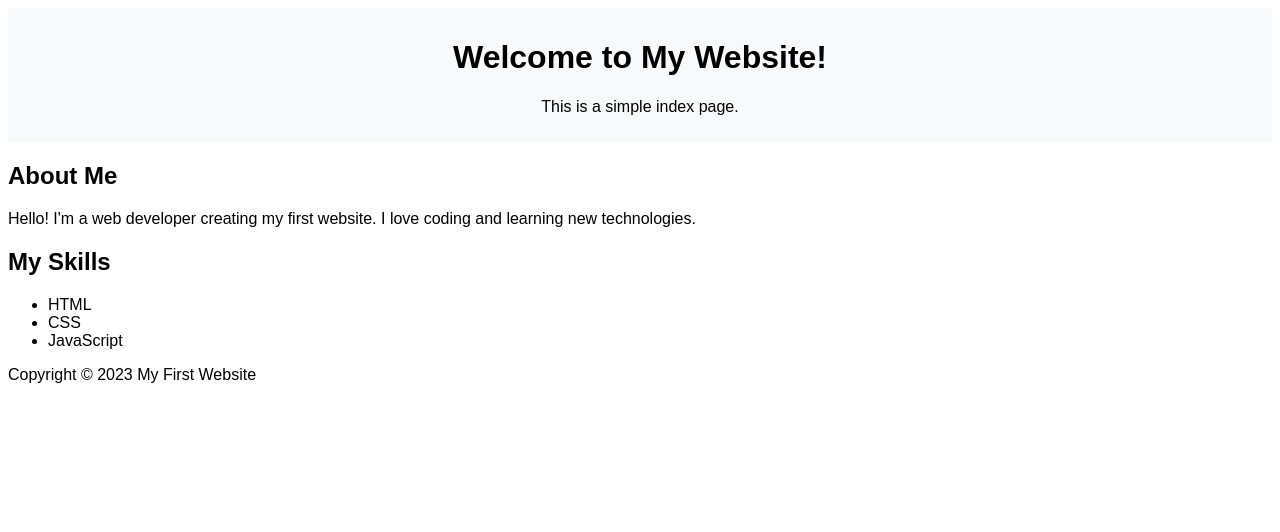
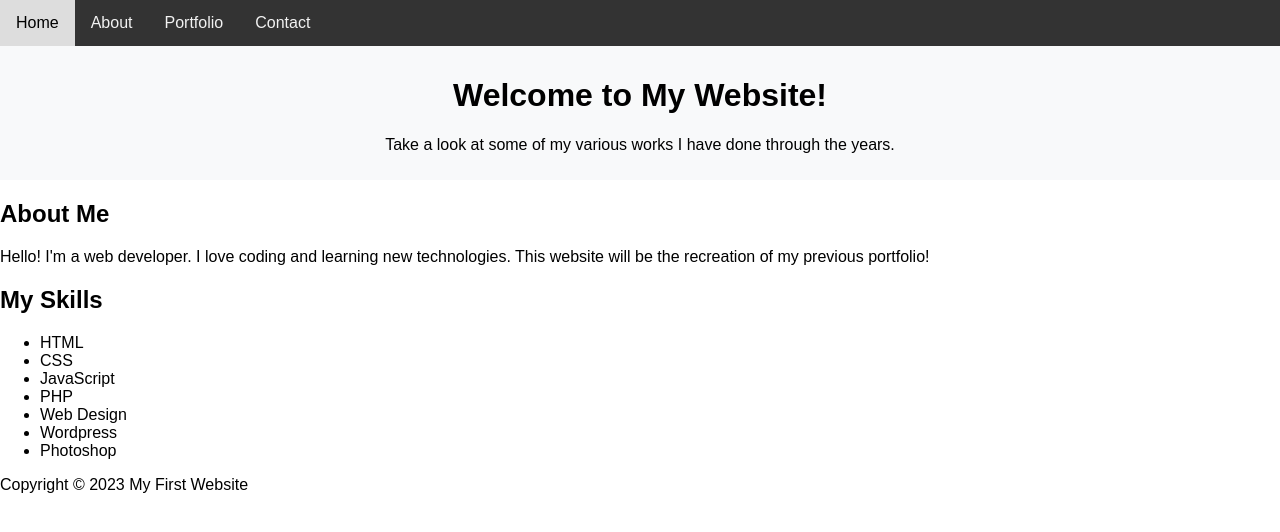
Before and after one commit to KingZimmy/Website, a plain HTML site: page index.html in a window 1280 px wide. Drawn offline with Linux system fonts and the light colour scheme.

Commit message:
Adding more

```diff
--- a/index.html
+++ b/index.html
@@ -5,25 +5,48 @@
     <meta name="viewport" content="width=device-width, initial-scale=1.0">
     <title>My First Webpage</title>
     <style>
-        body {
+       body {
             font-family: Arial, sans-serif;
+            margin: 0; /* Add this line to remove the default margin */
         }
         header {
             background-color: #f8f9fa;
             padding: 10px;
             text-align: center;
         }
+        nav {
+            background-color: #333;
+            overflow: hidden;
+        }
+        nav a {
+            float: left;
+            display: block;
+            color: #f2f2f2;
+            text-align: center;
+            padding: 14px 16px;
+            text-decoration: none;
+        }
+        nav a:hover {
+            background-color: #ddd;
+            color: black;
+        }
     </style>
 </head>
 <body>
+    <nav>
+        <a href="#home">Home</a>
+        <a href="#about">About</a>
+        <a href="#portfolio">Portfolio</a>
+        <a href="#contact">Contact</a>
+    </nav>
     <header>
         <h1>Welcome to My Website!</h1>
-        <p>This is a simple index page.</p>
+        <p>Take a look at some of my various works I have done through the years.</p>
     </header>
     <main>
         <section>
             <h2>About Me</h2>
-            <p>Hello! I'm a web developer creating my first website. I love coding and learning new technologies.</p>
+            <p>Hello! I'm a web developer. I love coding and learning new technologies. This website will be the recreation of my previous portfolio!</p>
         </section>
         <section>
             <h2>My Skills</h2>
@@ -31,6 +54,10 @@
                 <li>HTML</li>
                 <li>CSS</li>
                 <li>JavaScript</li>
+                <li>PHP</li>
+                <li>Web Design</li>
+                <li>Wordpress</li>
+                <li>Photoshop</li>
             </ul>
         </section>
     </main>
```
